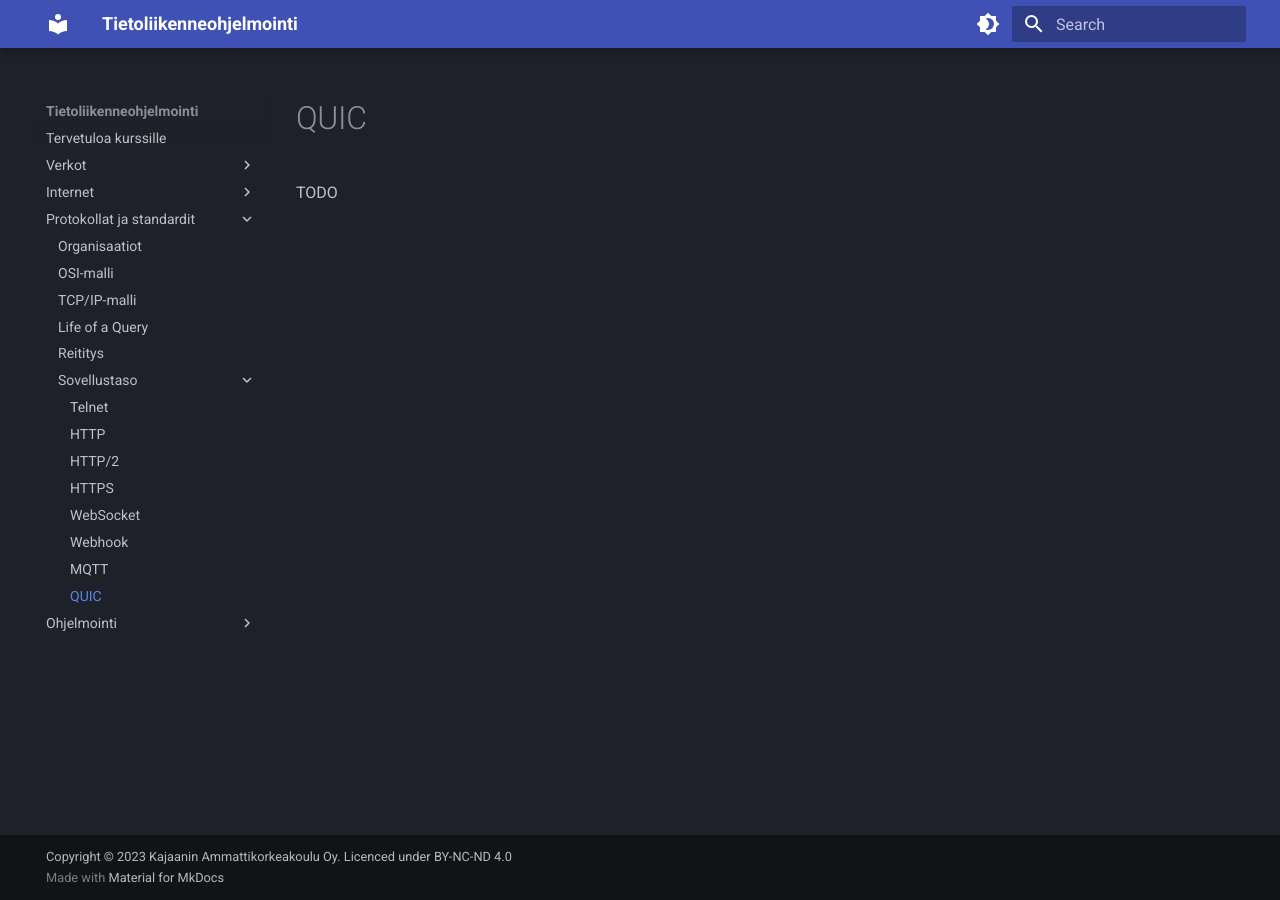
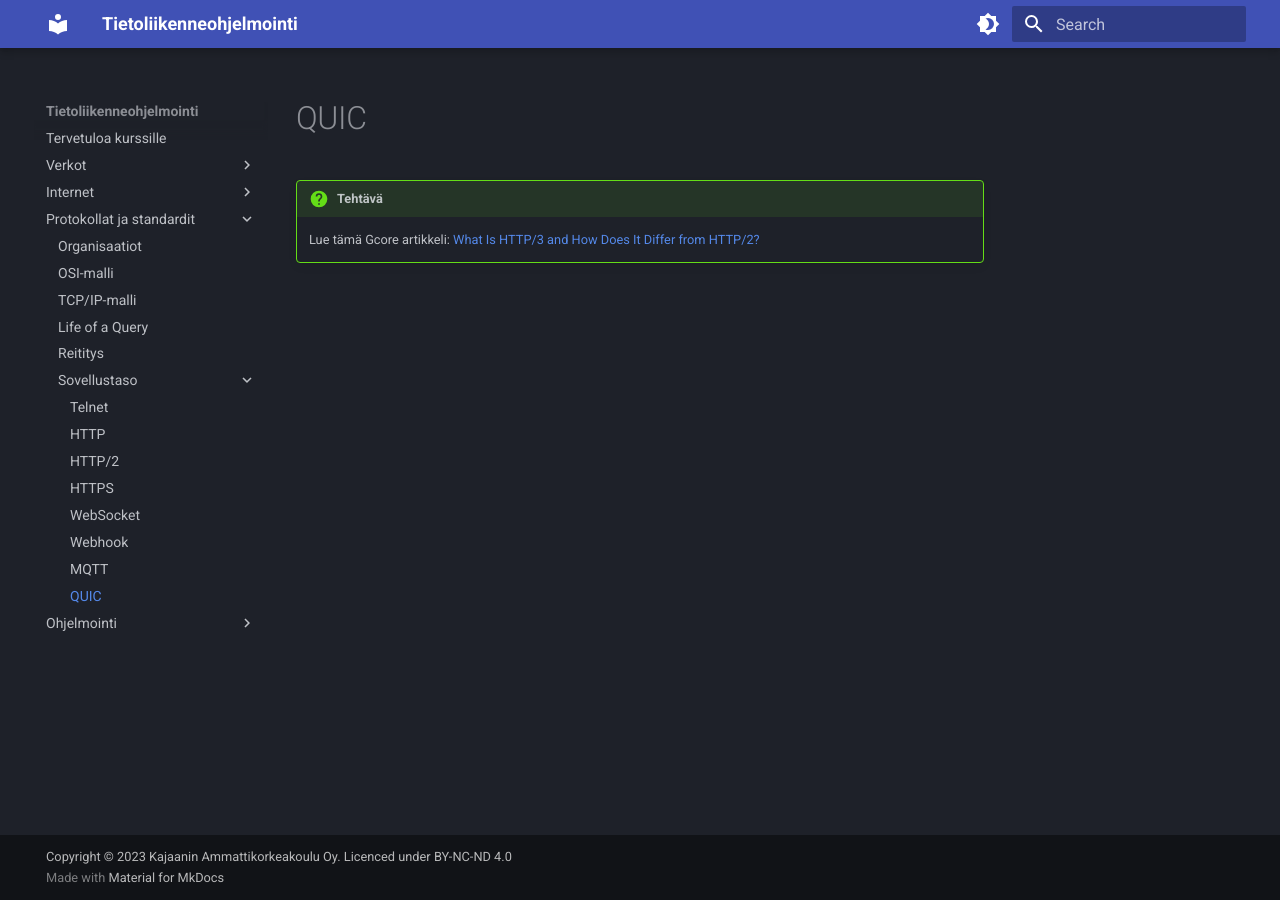
Before and after one commit to sourander/tietoliikenneohjelmointi, an MkDocs documentation site: the page built from docs/protokollat_ja_standardit/sovellustaso/quic.md, in a window 1280 px wide. Built offline with MkDocs 1.6.1 and Material for MkDocs 9.7.7, drawn with Linux system fonts in a browser that asks for light colours.

Commit message:
Added QUIC task

```diff
--- a/docs/protokollat_ja_standardit/sovellustaso/quic.md
+++ b/docs/protokollat_ja_standardit/sovellustaso/quic.md
@@ -1 +1,3 @@
-TODO
+!!! question "Tehtävä"
+
+    Lue tämä Gcore artikkeli: [What Is HTTP/3 and How Does It Differ from HTTP/2?](https://gcore.com/learning/what-is-http-3/)
```
Also changed, not shown: docs/protokollat_ja_standardit/sovellustaso/http2.md (+1 -1 lines).
